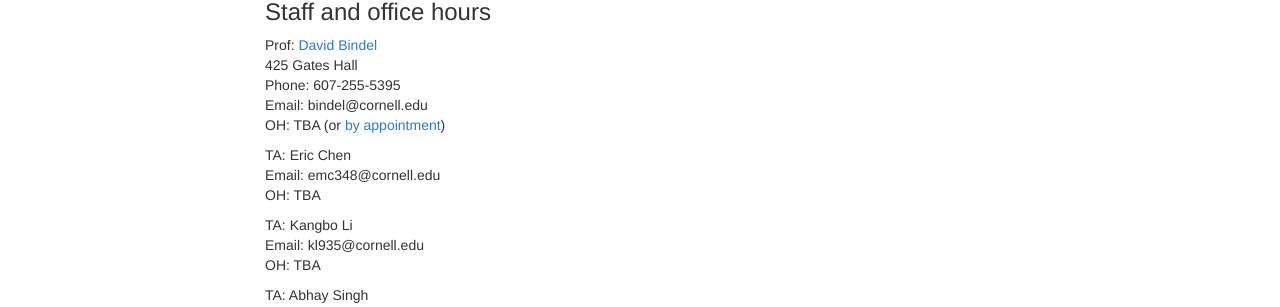
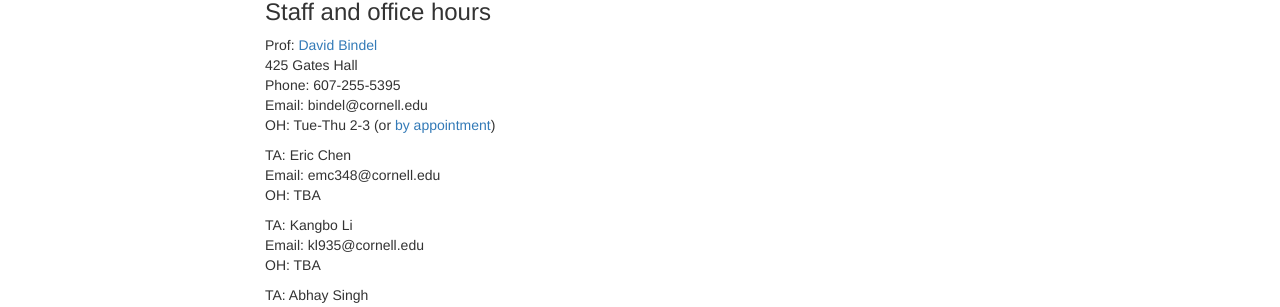
Before and after one commit to dbindel/cs4220-s23, a Jekyll site: the page built from web/syllabus.md, in a window 1280 px wide and 900 px high. Shown: the part 372-679 px from the top of the window. Built offline with Jekyll 4.4.1, drawn with Linux system fonts in a browser that asks for light colours; nearby versions of some CDN libraries.

Commit message:
Add OH on syllabus.

```diff
--- a/web/syllabus.md
+++ b/web/syllabus.md
@@ -17,7 +17,7 @@
 425 Gates Hall
 Phone: 607-255-5395
 Email: bindel@cornell.edu
-OH: TBA (or [by appointment](https://outlook.office365.com/owa/calendar/BindelOH@cornellprod.onmicrosoft.com/bookings/))
+OH: Tue-Thu 2-3 (or [by appointment](https://outlook.office365.com/owa/calendar/BindelOH@cornellprod.onmicrosoft.com/bookings/))
 
 TA: Eric Chen
 Email: emc348@cornell.edu
```
